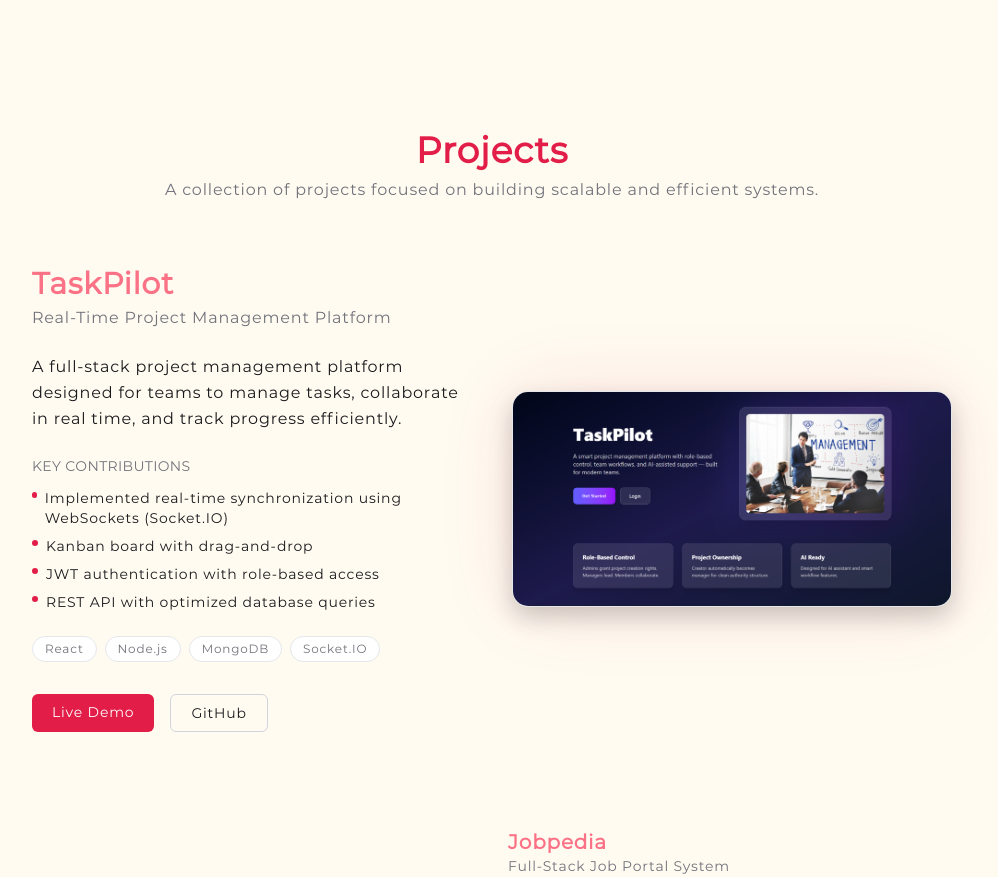
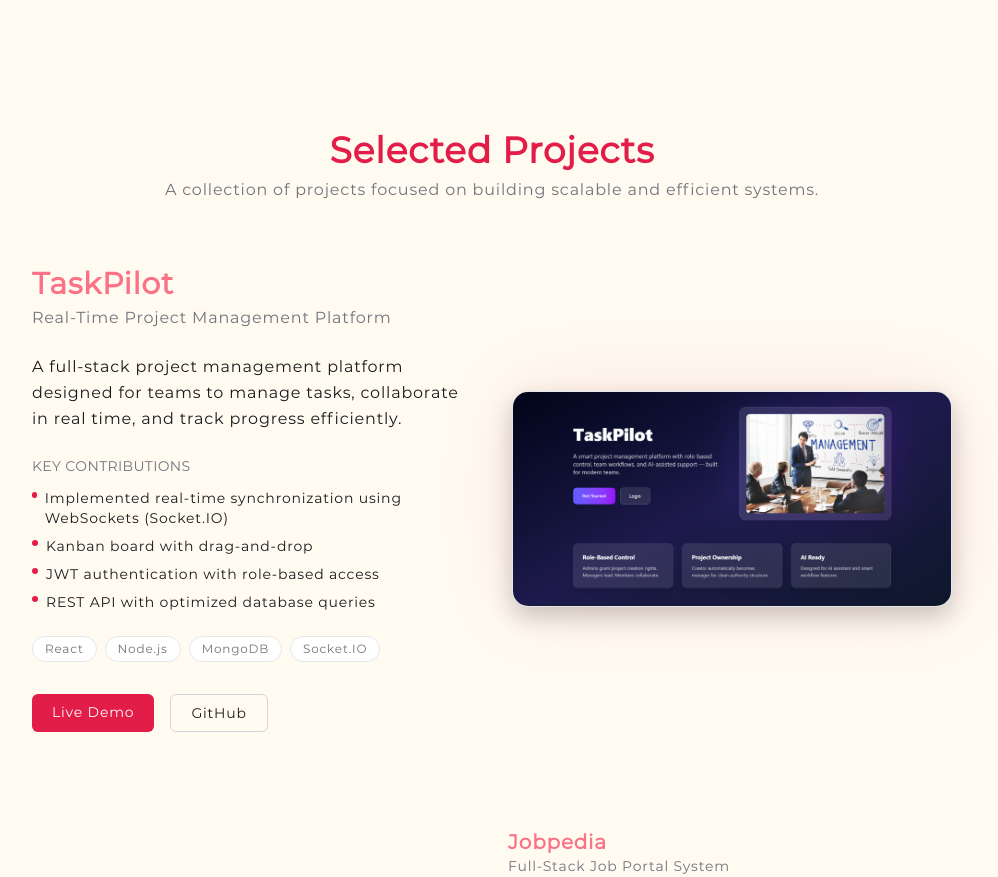
Before and after one commit to imswag99/react-real-portfolio, a React (Vite) app: page / in a window 1280 px wide. Shown: the part 2920-3797 px from the top of the page, without its empty margins (148-1146 px from the left). Built offline with nearby package versions, Linux system fonts and the light colour scheme.

Commit message:
Updated project heading

```diff
--- a/src/components/Project.jsx
+++ b/src/components/Project.jsx
@@ -23,7 +23,7 @@ const Project = () => {
 
             <div className="max-w-6xl mx-auto px-5 mb-16">
                 <h2 className="text-3xl md:text-4xl font-bold text-primary text-center">
-                    Projects
+                    Selected Projects
                 </h2>
                 <p className="text-mutedLight dark:text-mutedDark mt-2 text-center">
                     A collection of projects focused on building scalable and
```
